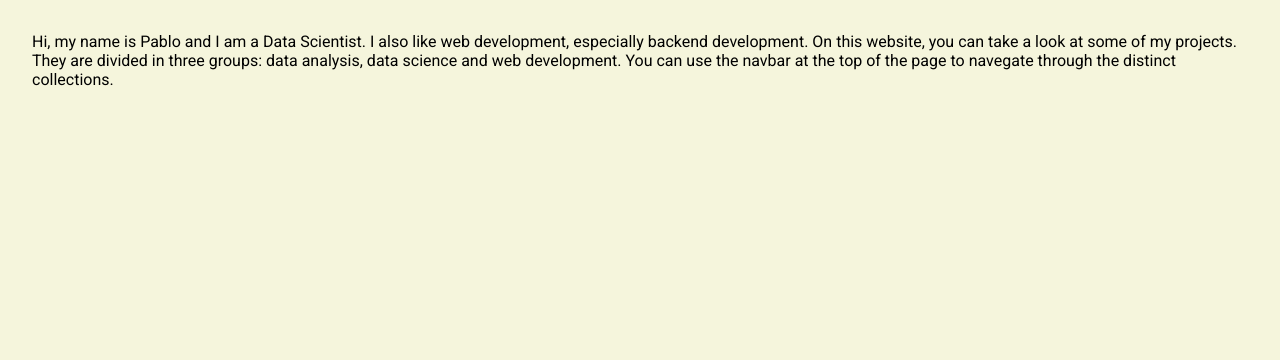
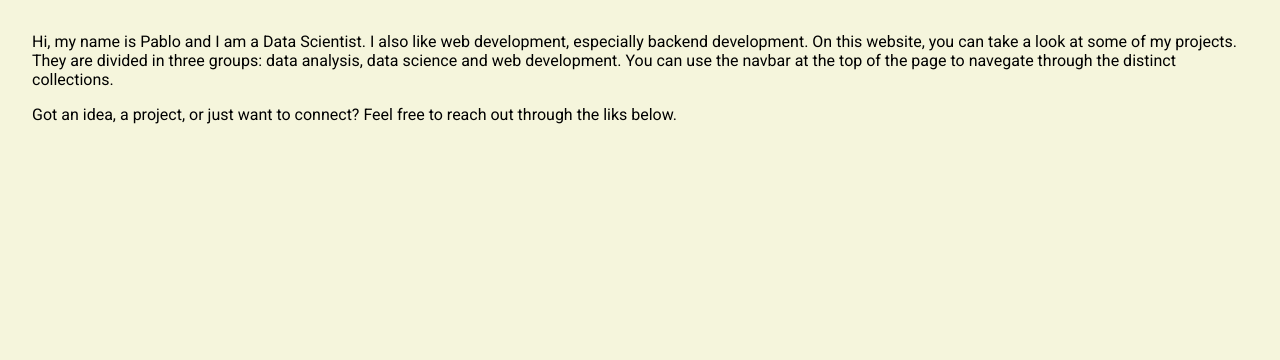
Before and after one commit to pablogmdsoftware/portfolio, a Django app: page / in a window 1280 px wide. Shown: the part 60-420 px from the top of the page. Run offline with Django 5.2, Linux system fonts and the light colour scheme.

Commit message:
feature: Add contact paragraph

```diff
--- a/mysite/app/templates/app/home.html
+++ b/mysite/app/templates/app/home.html
@@ -18,6 +18,8 @@
             <p>Hi, my name is Pablo and I am a Data Scientist. I also like web development, especially backend development. On this website, you can take a look at some of my projects. They are divided in three groups: data analysis, data science and web development. You can use the navbar at the top of the page to navegate through the distinct collections.</p>
         </section>
         <section class="contact">
+            <h2 class="nodisplay">Contact</h2>
+            <p>Got an idea, a project, or just want to connect? Feel free to reach out through the liks below.</p>
         </section>
     </main>
     {% include "./inclusions/footer.html" %}
```
